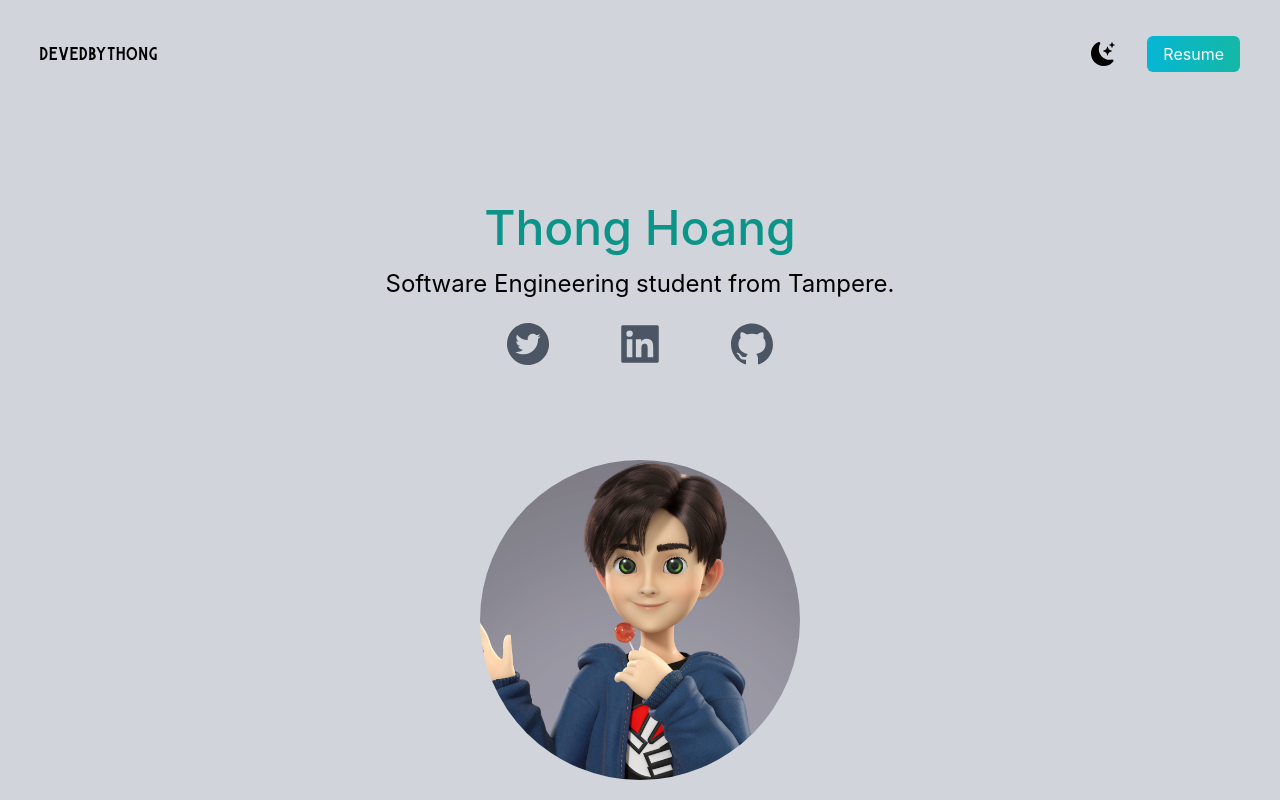
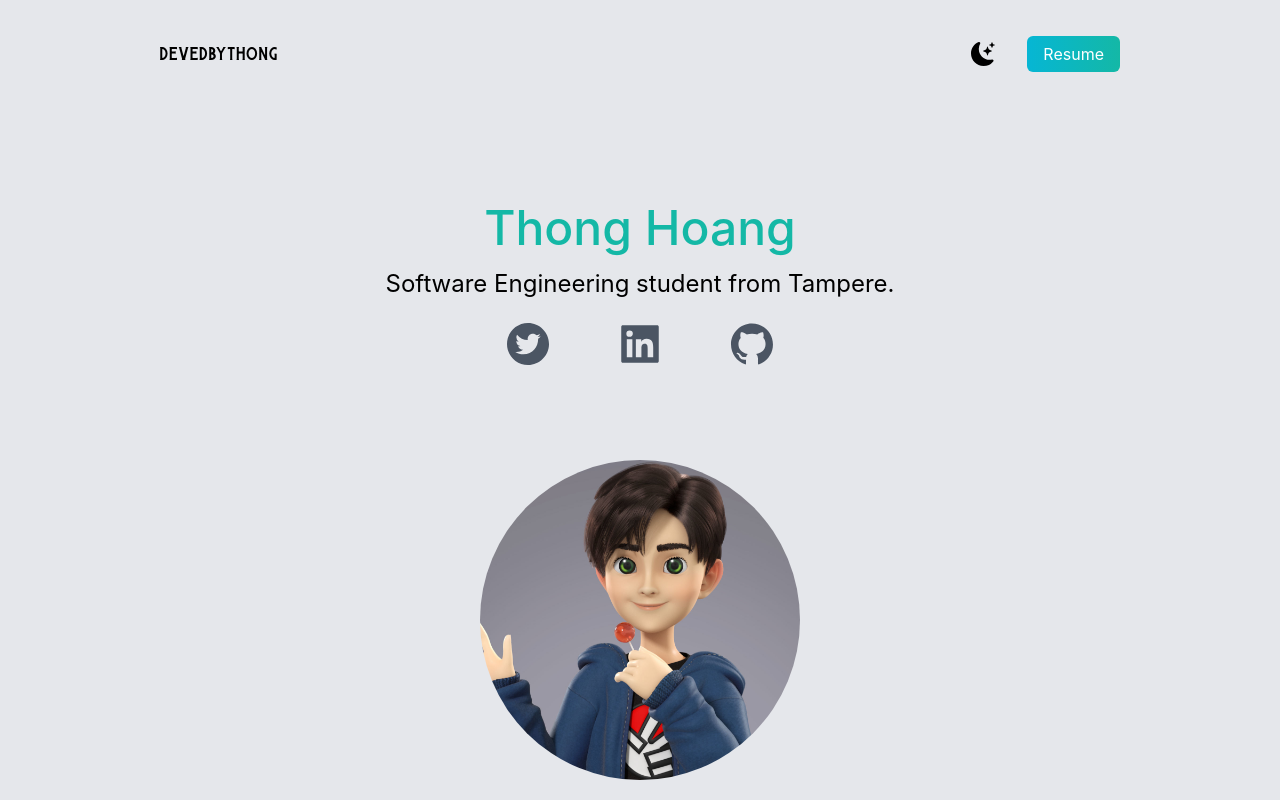
Before and after one commit to th0ng/portfolio_v2, a Next.js app: page / in a window 1280 px wide. Shown: the top 800 px of the page. Built offline with nearby package versions, Linux system fonts and the light colour scheme.

Commit message:
darkmode

```diff
--- a/pages/Nav.js
+++ /dev/null
@@ -1,22 +0,0 @@
-import { BsFillMoonStarsFill } from "react-icons/bs";
-
-export default function Nav() {
-  return (
-    <nav className="py-10 mb-12 flex justify-between">
-      <h1 className="text-xl font-burtons">devedbythong</h1>
-      <ul className="flex items-center">
-        <li>
-          <BsFillMoonStarsFill className="cursor-pointer text-2xl" />
-        </li>
-        <li>
-          <a
-            className="bg-gradient-to-r from-cyan-500 to-teal-500 text-white px-4 py-2 rounded-md ml-8"
-            href="#"
-          >
-            Resume
-          </a>
-        </li>
-      </ul>
-    </nav>
-  );
-}
--- a/pages/about.js
+++ /dev/null
@@ -1,18 +0,0 @@
-export default function about() {
-  return (
-    <div>
-      <p>
-        Hi there. I am an second year Software Engineering student from Tampere
-        University of Applied Sciences. Lately I have been focusing on Fullstack
-        Developing. My experience spans across multiple technologies, frontend
-        with HTML, CSS, Javascript, React, Vue and Python, Node, Express for
-        backend. Here you can see some of my latest <a href="#">projects</a>.
-      </p>
-      <p>
-        Feel free to snoop around on my social media even though there is
-        nothing there haha. For inquiries or a how you doing, contact me, I will
-        be happy to hear from you.
-      </p>
-    </div>
-  );
-}
--- a/pages/index.js
+++ b/pages/index.js
@@ -1,29 +1,50 @@
 import Head from "next/head";
+import { useState } from "react";
 import {
   AiFillTwitterCircle,
   AiFillLinkedin,
   AiFillGithub,
 } from "react-icons/ai";
-
-import Nav from "./Nav";
+import { BsFillMoonStarsFill } from "react-icons/bs";
 
 import Image from "next/image";
 import model from "../public/model.jpg";
 
 export default function Home() {
+  const [darkMode, setDarkMode] = useState(false);
   return (
-    <div>
+    <div className={darkMode ? "dark" : ""}>
       <Head>
         <title>Thong's Portfolio</title>
         <meta name="description" content="Generated by create next app" />
         <link rel="icon" href="/favicon.ico" />
       </Head>
 
-      <main className="bg-gray-300 px-10">
+      <main className="bg-gray-200 px-10 dark:bg-gray-500 md:px-20 lg:px-40 dark:text-yellow-50">
         <section className="h-screen">
-          <Nav />
+          <nav className="py-10 mb-12 flex justify-between">
+            <h1 className="text-xl font-burtons">devedbythong</h1>
+            <ul className="flex items-center">
+              <li>
+                <BsFillMoonStarsFill
+                  className="cursor-pointer text-2xl"
+                  onClick={() => {
+                    setDarkMode(!darkMode);
+                  }}
+                />
+              </li>
+              <li>
+                <a
+                  className="bg-gradient-to-r from-cyan-500 to-teal-500 text-white px-4 py-2 rounded-md ml-8"
+                  href="#"
+                >
+                  Resume
+                </a>
+              </li>
+            </ul>
+          </nav>
           <div className="text-center p-10">
-            <h2 className="text-5xl py-2 text-teal-600 font-medium">
+            <h2 className="text-5xl py-2 text-teal-500 font-medium">
               Thong Hoang
             </h2>
             <h3 className="text-2xl py-2">
--- a/tailwind.config.js
+++ b/tailwind.config.js
@@ -1,5 +1,6 @@
 /** @type {import('tailwindcss').Config} */
 module.exports = {
+  darkMode: "class",
   content: [
     "./app/**/*.{js,ts,jsx,tsx}",
     "./pages/**/*.{js,ts,jsx,tsx}",
```
